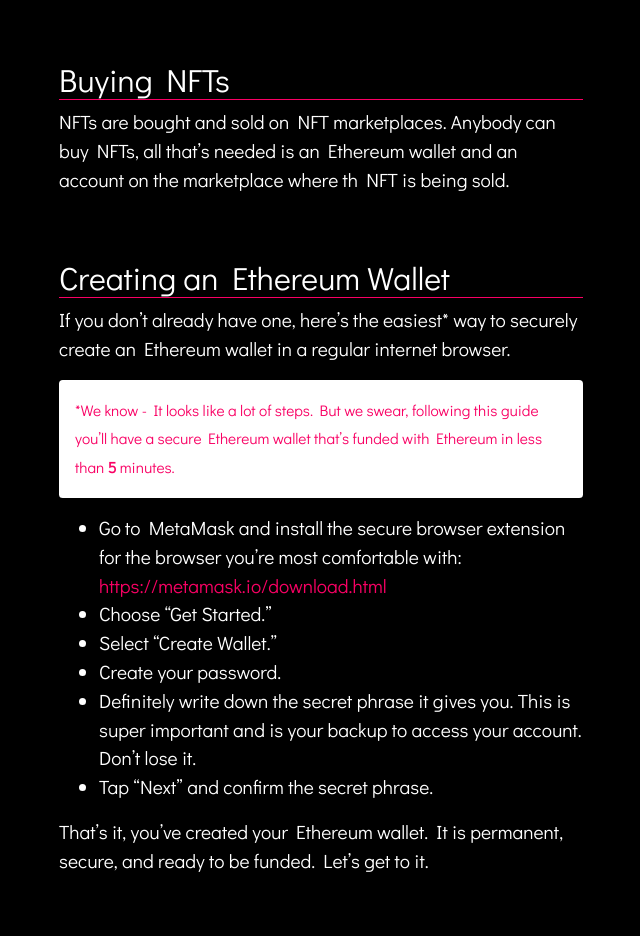
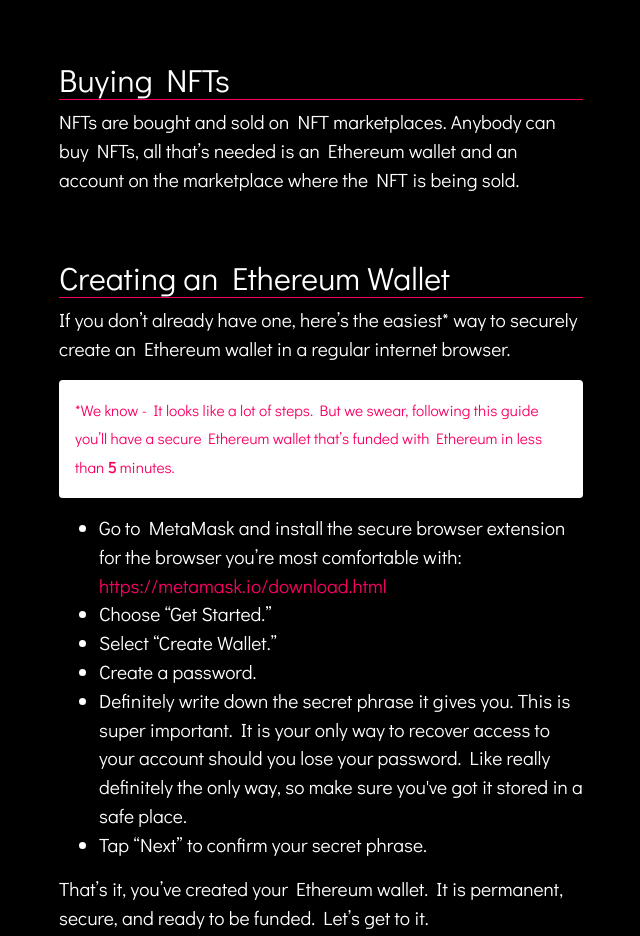
Before and after one commit to dpatey/mischiefnft, a plain HTML site: page index.html in a window 1280 px wide. Shown: the part 742-1678 px from the top of the page, without its empty margins (319-959 px from the left). Drawn offline with nearby package versions, Linux system fonts and the light colour scheme.

Commit message:
Copy updates

```diff
--- a/index.html
+++ b/index.html
@@ -54,7 +54,7 @@
                     <p class="lead">NFTs are a new form of crypto-asset that anyone can use to represent ownership of unique items. They let us create digital tokens for things like art and collectibles, but also for unexpected things like cars and houses. Each NFT is truly a unique asset - it can only have one owner at a time, and that ownership is secured by the Ethereum blockchain. It is not possible to modify, duplicate, or change the ownership of the asset in any way other than through a legitimate blockchain transaction.</p>
 
                     <h2>Buying NFTs</h2>
-                    <p>NFTs are bought and sold on NFT marketplaces. Anybody can buy NFTs, all that’s needed is an Ethereum wallet and an account on the marketplace where th NFT is being sold.
+                    <p>NFTs are bought and sold on NFT marketplaces. Anybody can buy NFTs, all that’s needed is an Ethereum wallet and an account on the marketplace where the NFT is being sold.
                     </p>
 
                     <h2>Creating an Ethereum Wallet</h2>
@@ -65,9 +65,9 @@
                         <li>Choose “Get Started.”</li>
                         <li>Select “Create Wallet.”</li>
                         <!-- <li>Choose “No thanks” for sharing feedback. :)</li> -->
-                        <li>Create your password.</li>
-                        <li>Definitely write down the secret phrase it gives you. This is super important and is your backup to access your account. Don’t lose it.</li>
-                        <li>Tap “Next” and confirm the secret phrase.</li>
+                        <li>Create a password.</li>
+                        <li>Definitely write down the secret phrase it gives you. This is super important. It is your only way to recover access to your account should you lose your password. Like really definitely the only way, so make sure you've got it stored in a safe place.</li>
+                        <li>Tap “Next” to confirm your secret phrase.</li>
                     </ul>
                     <p>That’s it, you’ve created your Ethereum wallet. It is permanent, secure, and ready to be funded. Let’s get to it. </p>
 
@@ -89,9 +89,9 @@
                     <h2>Buying NFTs</h2>
                     <p>This part’s the easiest. Most exchanges work a lot like eBay. We’ll use OpenSea as an example, because it’s tightly integrated with the MetaMask wallet we created. To start, simply go to <a href="https://opensea.io/wallet/" target="_blank">https://opensea.io/wallet/</a></p>
                     <ul>
-                        <li>OpenSea uses your MetaMask account. Click the  so go ahead and click the "Sign In" button.</li>
+                        <li>OpenSea uses your MetaMask account. So go ahead and click the "Sign In" button.</li>
                         <li>Click the "Connect" button. You're now signed in to OpenSea, and your Ethereum wallet is connected to your account.</li>
-                        <li>Click the "Browse" button in the top nav to see what's available for sale in the marketplace.</li>
+                        <li>Once you're logged in, click the "Browse" button in the top nav to see what's available for sale in the marketplace.</li>
                         <li>See something you like? Click the "Buy Now" button to instantly purchase for the set price, or click the Make Offer button lower down on the page to make a bid on the item.</li>
                         <li>Some auctions will require you to "Convert ETH" - click the Convert ETH button you're all set.</li>
                         <li>Once you've completed your purchase, you'll see your purchased NFT in your "Activity" page on OpenSea.</li>
```
